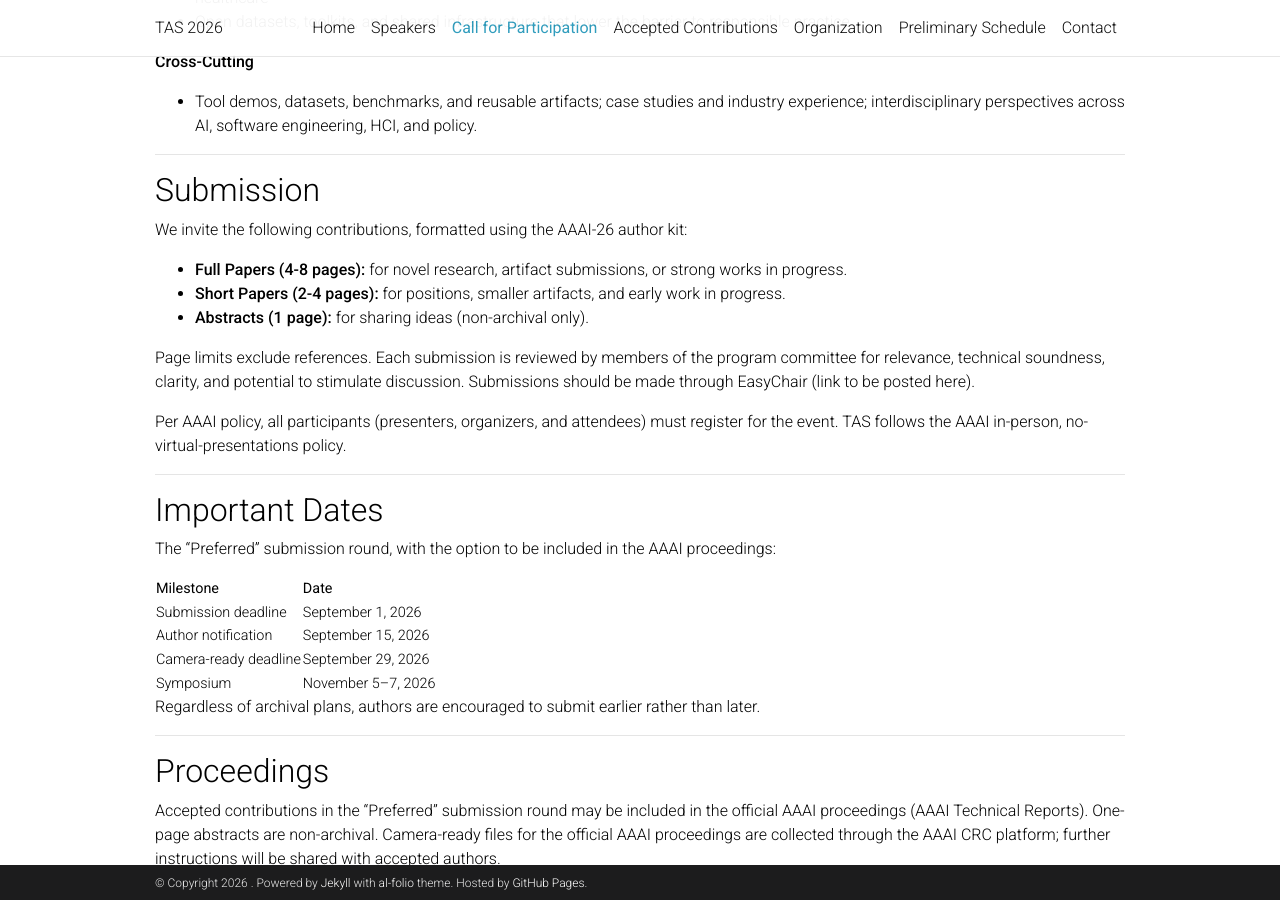
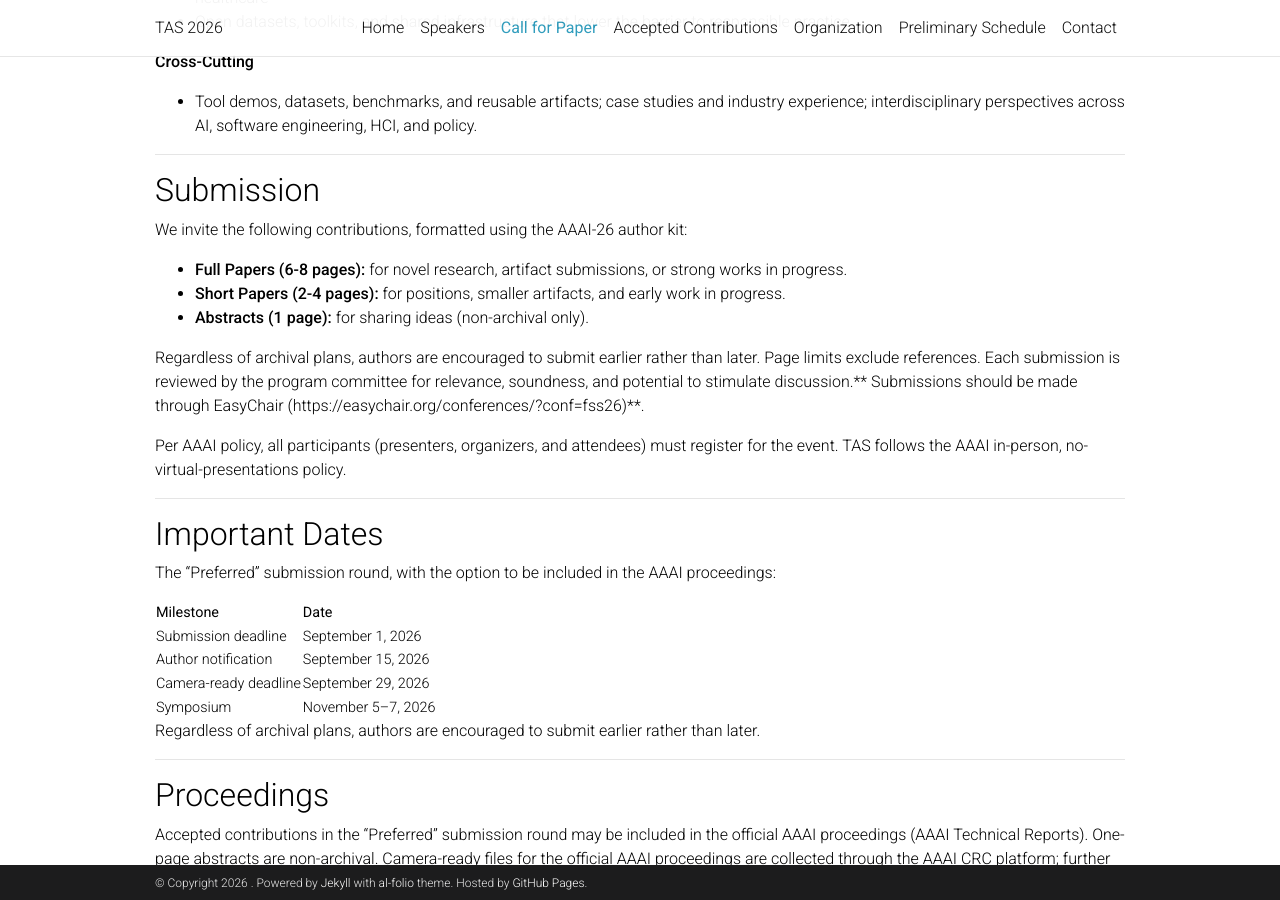
Before and after one commit to tas2026/tas2026.github.io, a Jekyll site: the page built from _pages/call_for_paper.md, in a window 1280 px wide and 900 px high, scrolled down 821 px. Built offline with Jekyll 4.4.1, drawn with Linux system fonts in a browser that asks for light colours; comment, search, counter and statistics services are not loaded; a style sheet for code colours, icons or effects is not loaded.

Commit message:
Update call_for_paper.md

```diff
--- a/_pages/call_for_paper.md
+++ b/_pages/call_for_paper.md
@@ -1,6 +1,6 @@
 ---
 layout: page
-title: "Call for Participation"
+title: "Call for Paper"
 permalink: /call-for-papers/
 nav: true
 nav_order: 3
@@ -44,11 +44,11 @@ We welcome submissions addressing either or both complementary themes, plus cros
 
 We invite the following contributions, formatted using the AAAI-26 author kit:
 
-- **Full Papers (4-8 pages):** for novel research, artifact submissions, or strong works in progress.
+- **Full Papers (6-8 pages):** for novel research, artifact submissions, or strong works in progress.
 - **Short Papers (2-4 pages):** for positions, smaller artifacts, and early work in progress.
 - **Abstracts (1 page):** for sharing ideas (non-archival only).
 
-Page limits exclude references. Each submission is reviewed by members of the program committee for relevance, technical soundness, clarity, and potential to stimulate discussion. Submissions should be made through EasyChair (link to be posted here).
+Regardless of archival plans, authors are encouraged to submit earlier rather than later. Page limits exclude references. Each submission is reviewed by the program committee for relevance, soundness, and potential to stimulate discussion.** Submissions should be made through EasyChair (https://easychair.org/conferences/?conf=fss26)**.
 
 Per AAAI policy, all participants (presenters, organizers, and attendees) must register for the event. TAS follows the AAAI in-person, no-virtual-presentations policy.
 
@@ -77,6 +77,9 @@ Accepted contributions in the "Preferred" submission round may be included in th
 
 ### Contact
 **Sumon Biswas** (Co-Chair, Case Western Reserve University), sumon@case.edu
+
 **Anindya Bijoy Das** (Co-Chair, University of Akron), adas@uakron.edu
+
 **Shahnewaz Karim Sakib** (Co-Chair, University of Tennessee at Chattanooga), shahnewazkarim-sakib@utc.edu
+
 **Shibbir Ahmed** (Co-Chair, Texas State University), shibbir@txstate.edu
```
